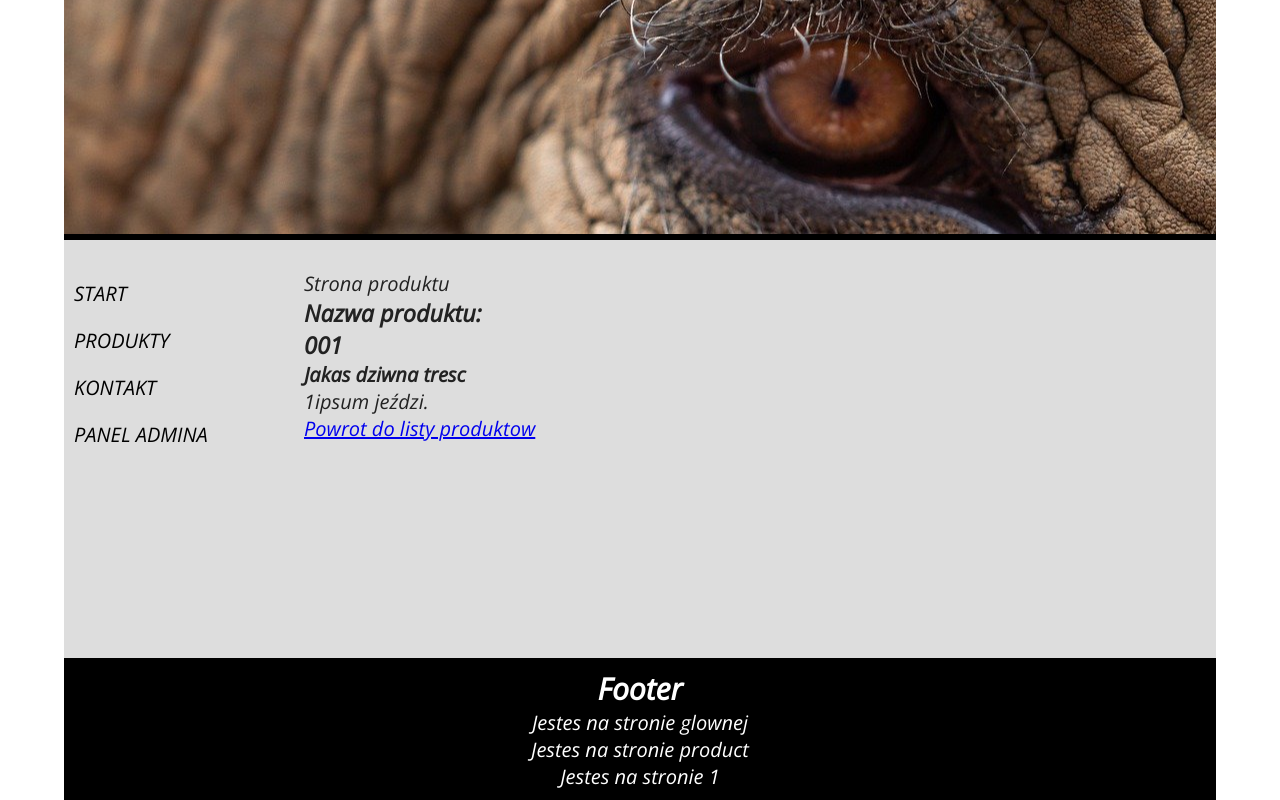
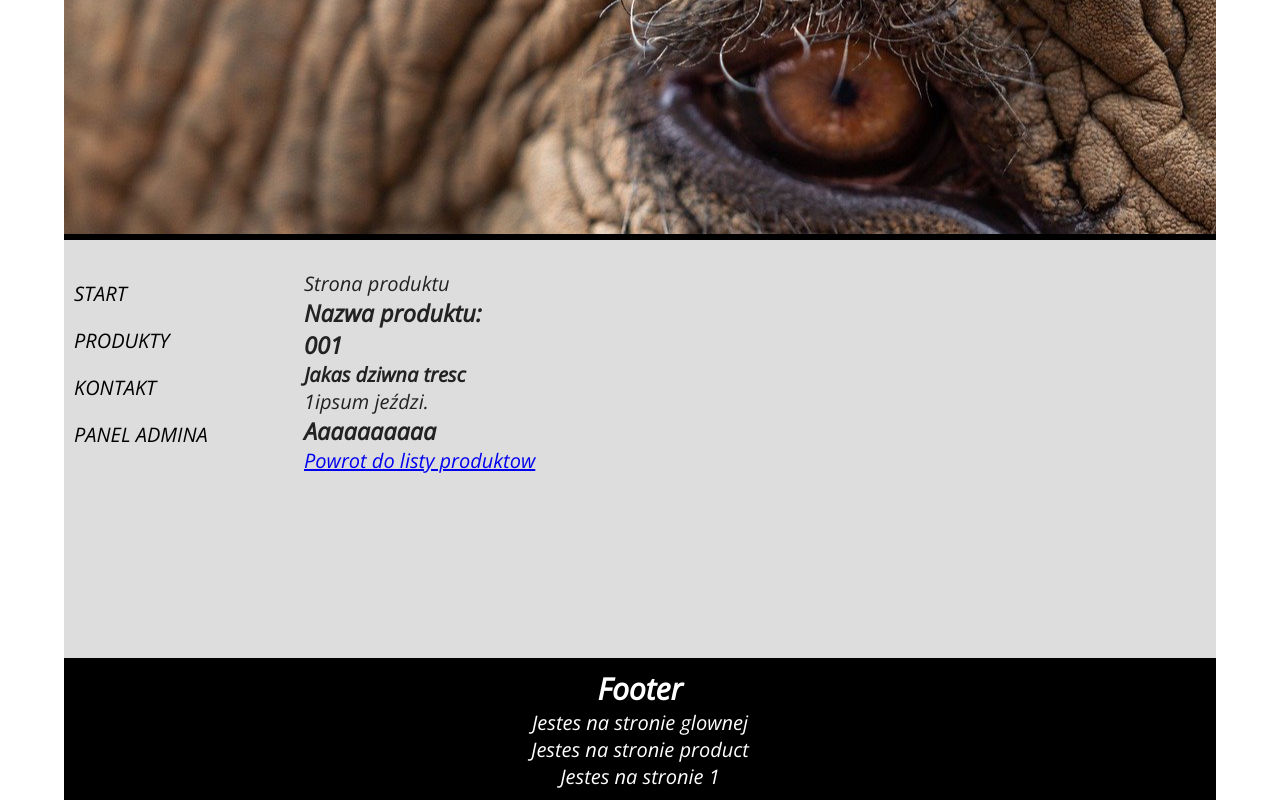
Before and after one commit to lukmul/asd, a React (Create React App) app in the folder s15-react-router-projekt/: page /product/1 in a window 1280 px wide. Built offline with nearby package versions, Linux system fonts and the light colour scheme.

Commit message:
sec commit branch3

```diff
--- a/s15-react-router-projekt/src/components/Product.js
+++ b/s15-react-router-projekt/src/components/Product.js
@@ -7,7 +7,7 @@ const Product = (props) => {
             <h3>00{props.productName}</h3>
             <h4>Jakas dziwna tresc</h4>
             <p>{props.productName}ipsum jeździ.</p>
-
+            <h1>Aaaaaaaaaa</h1>
         </article>
 
     );
```
